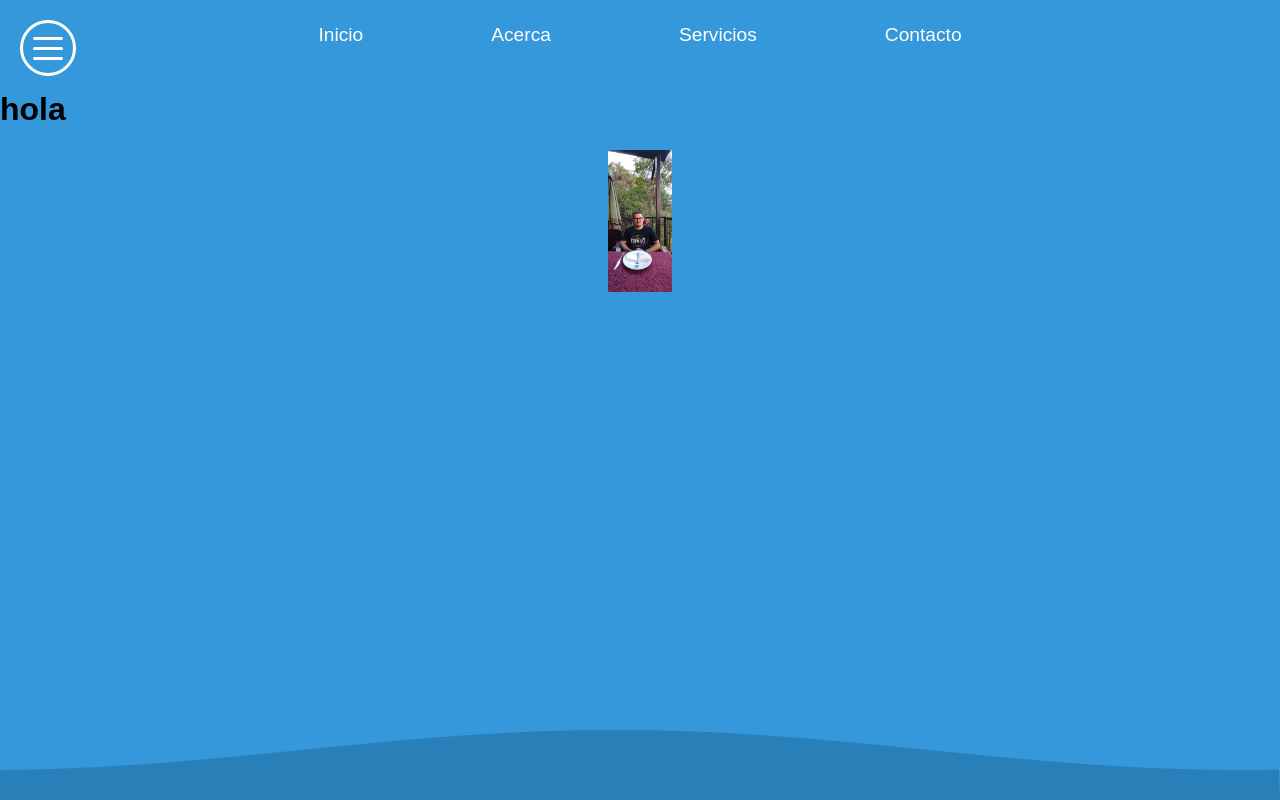
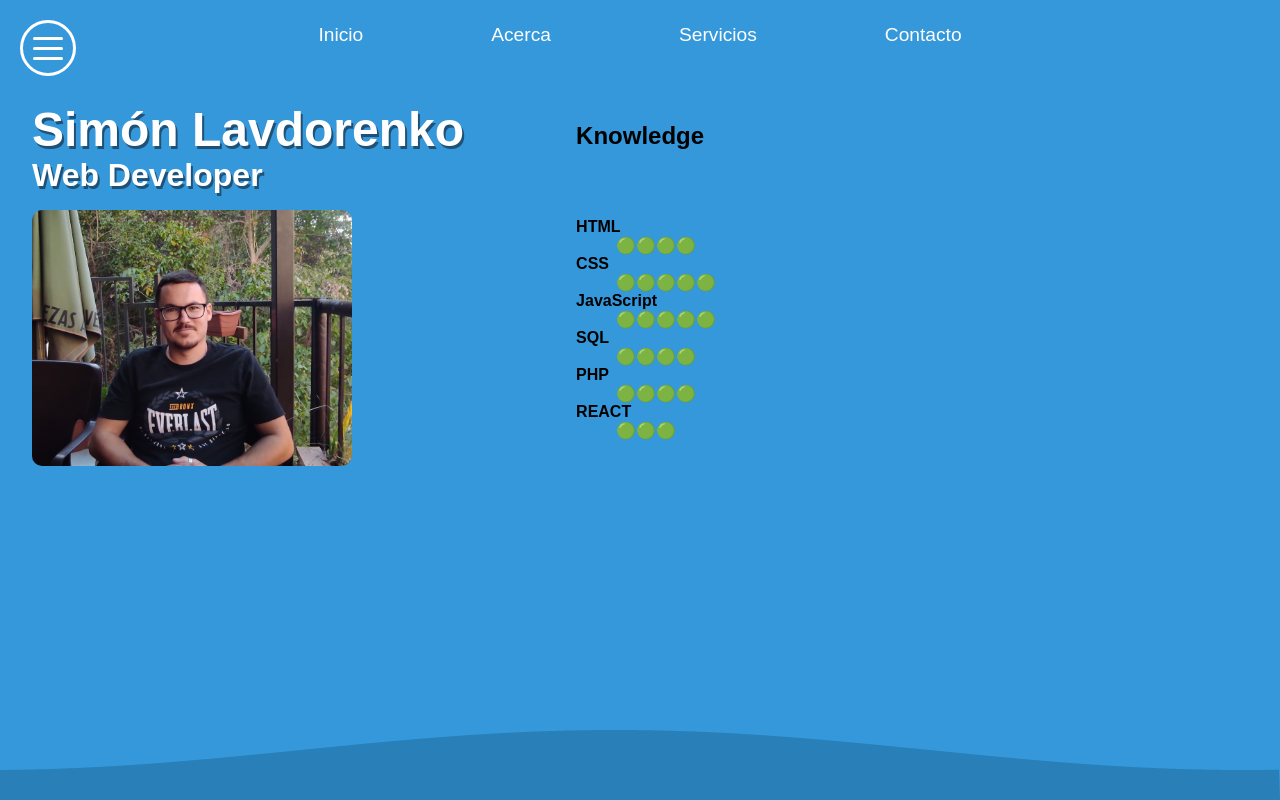
Before and after one commit to SimonLav2024/Portfolio_Simon, a PHP site: page / in a window 1280 px wide. Run offline with PHP 8.4, Linux system fonts and the light colour scheme.

Commit message:
añadido contenido al main

```diff
--- a/css/styles.css
+++ b/css/styles.css
@@ -439,17 +439,40 @@ html {
     100% { transform: rotate(0deg); }
 }
 /* -------------------------------------------------fin---------------------------------------------------- */
+.parallax {
+    display: flex;
+    flex-direction: row;
+    margin: 2rem;
 
+}
 .container-foto {
     display: flex;
-    justify-content: center;
-    align-items: center;
+    flex-direction: column;
 }
 .foto {
-    max-width: 100%;
-    height: auto;
-    width: 4rem;
+    width: 20rem;
+    border-radius: 10px;
+    margin: 1rem 0rem 1rem 0rem;
 }
+.simon {
+    font-size: 3rem;
+    text-shadow: 2px 3px 0 rgba(12, 12, 20, 0.507);
+    color: rgb(255, 255, 255);
+    margin: 0px;
+}
+.web {
+    font-size: 2rem;
+    text-shadow: 2px 3px 0 rgba(12, 12, 20, 0.507);
+    color: rgb(255, 255, 255);
+    margin: 0px;
+}
+.texto {
+    display: flex;
+    flex-direction: column;
+    margin: 0rem 0rem 0rem 7rem;
+}
+
+/* ----------------------------------------------contador de visitas--------------------------------------- */
 #contador {
     display: none;
     font-size: 24px;
@@ -459,3 +482,4 @@ html {
     border-radius: 5px;
     box-shadow: 0 2px 5px rgba(0,0,0,0.2);
 }
+/* ---------------------------------------------------fin--------------------------------------------------- */
--- a/index.html
+++ b/index.html
@@ -5,6 +5,8 @@
     <meta name="viewport" content="width=device-width, initial-scale=1.0">
     <link rel="stylesheet" href="/css/styles.css">
     <link rel="shortcut icon" href="img\favicon\favicon.png">
+
+
     <title>Portfolio</title>
 </head>
 <body>
@@ -111,12 +113,35 @@
 
     <!-- ---------------------------------foto de perfil------------------------------------------- -->
     <div id="parallax" class="parallax">
-        <h1>hola</h1>
         <div class="container-foto">
+            <p class="simon"><b>Simón Lavdorenko</b></p>
+            <p class="web"><b>Web Developer</b></p>
             <img class="foto" src="img/yo_CV.jpeg" alt="foto de perfil">
         </div>
+        <div class="texto">
+                <h2>Knowledge</h2>
+                <p>
+                    <dl>
+                        <dt><b>HTML</b></dt>
+                        <dd>🟢🟢🟢🟢</dd>
+                        <dt><b>CSS</b></dt>
+                        <dd>🟢🟢🟢🟢🟢</dd>
+                        <dt><b>JavaScript</b></dt>
+                        <dd>🟢🟢🟢🟢🟢</dd>
+                        <dt><b>SQL</b></dt>
+                        <dd>🟢🟢🟢🟢</dd>
+                        <dt><b>PHP</b></dt>
+                        <dd>🟢🟢🟢🟢</dd>
+                        <dt><b>REACT</b></dt>
+                        <dd>🟢🟢🟢</dd>
+                    </dl>
+                </p>
+        </div>
     </div>
+    <!-- ----------------------------------------fin-------------------------------------------------- -->
+    <!-- ------------------------------contador de visitas----------------------------------------- -->
     <div id="contador"></div>
+    <!-- -------------------------------------fin------------------------------------------------- -->
 
 
 
@@ -127,5 +152,8 @@
  <!-- ----------------------------------------fin------------------------------------------------ -->
 
     <script src="JavaScript/code.js"></script>
+
+
+
 </body>
 </html>
```
Also changed, not shown: img/yo_CV.jpeg.
